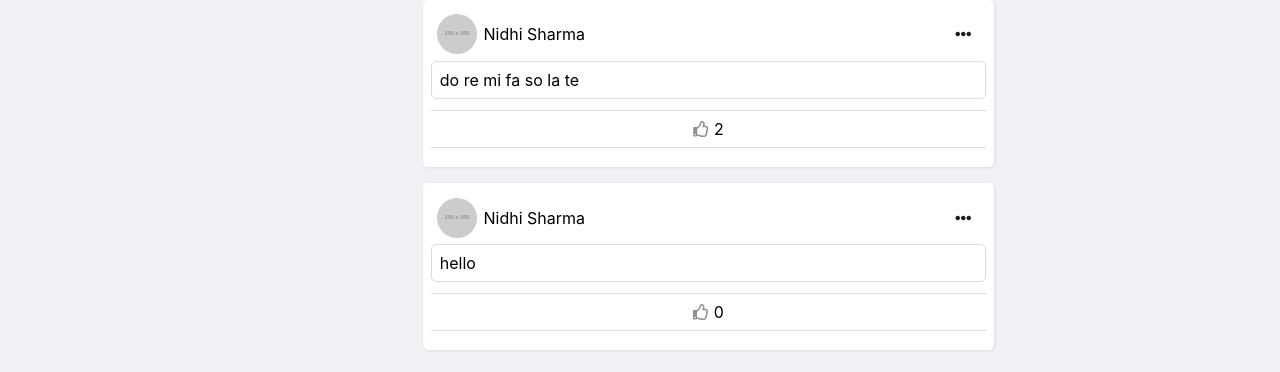
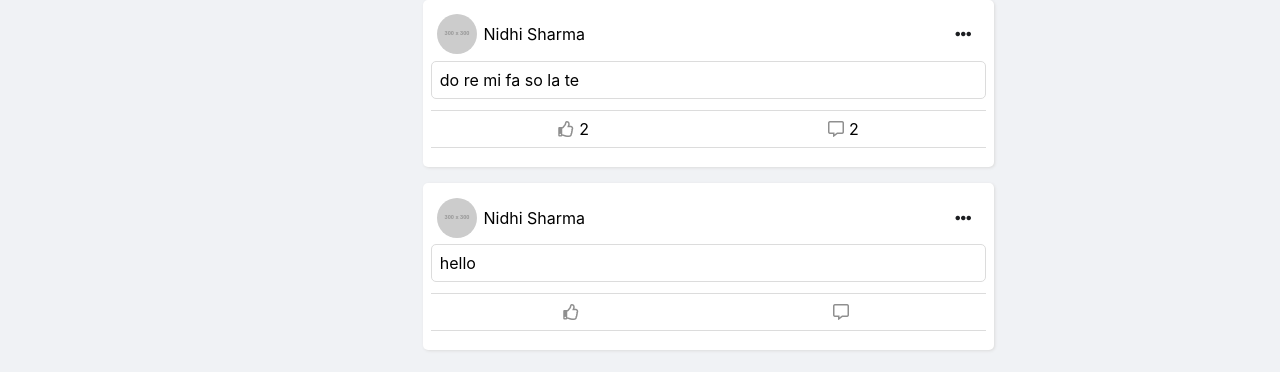
Before and after one commit to nidhidsharma08121988/facebook-clone, a React (Create React App) app: page / in a window 1280 px wide. Shown: the part 88-460 px from the top of the page. Built offline with nearby package versions, Linux system fonts and the light colour scheme; data requests are answered from the project's data file.

Commit message:
Pass test should display comments: Post.test.js

```diff
--- a/src/components/home-page/Post.js
+++ b/src/components/home-page/Post.js
@@ -58,8 +58,16 @@ const DisplayCommentLikes = props => {
         className={classes.likeCommentShare}
       >
         <div data-testid='likes-number'>
-          <i className={`far fa-thumbs-up ${classes.likeIcon}`} />
-          <span>{post.likes && post.likes.length}</span>
+          <i className={`far fa-thumbs-up ${classes.icon}`} />
+          <span>
+            {post.likes && post.likes.length > 0 && post.likes.length}
+          </span>
+        </div>
+        <div data-testid='comments-number'>
+          <i className={`far fa-comment-alt ${classes.icon}`} />
+          <span>
+            {post.comments && post.comments.length > 0 && post.comments.length}
+          </span>
         </div>
       </div>
     )
--- a/src/components/home-page/Post.module.css
+++ b/src/components/home-page/Post.module.css
@@ -64,7 +64,7 @@
   margin: 0.7rem;
   align-self: center;
 }
-.likeIcon {
+.icon {
   color: var(--grey);
   cursor: pointer;
 }
```
Also changed, not shown: 1 other file (tests, documents, lock files or other folders).
